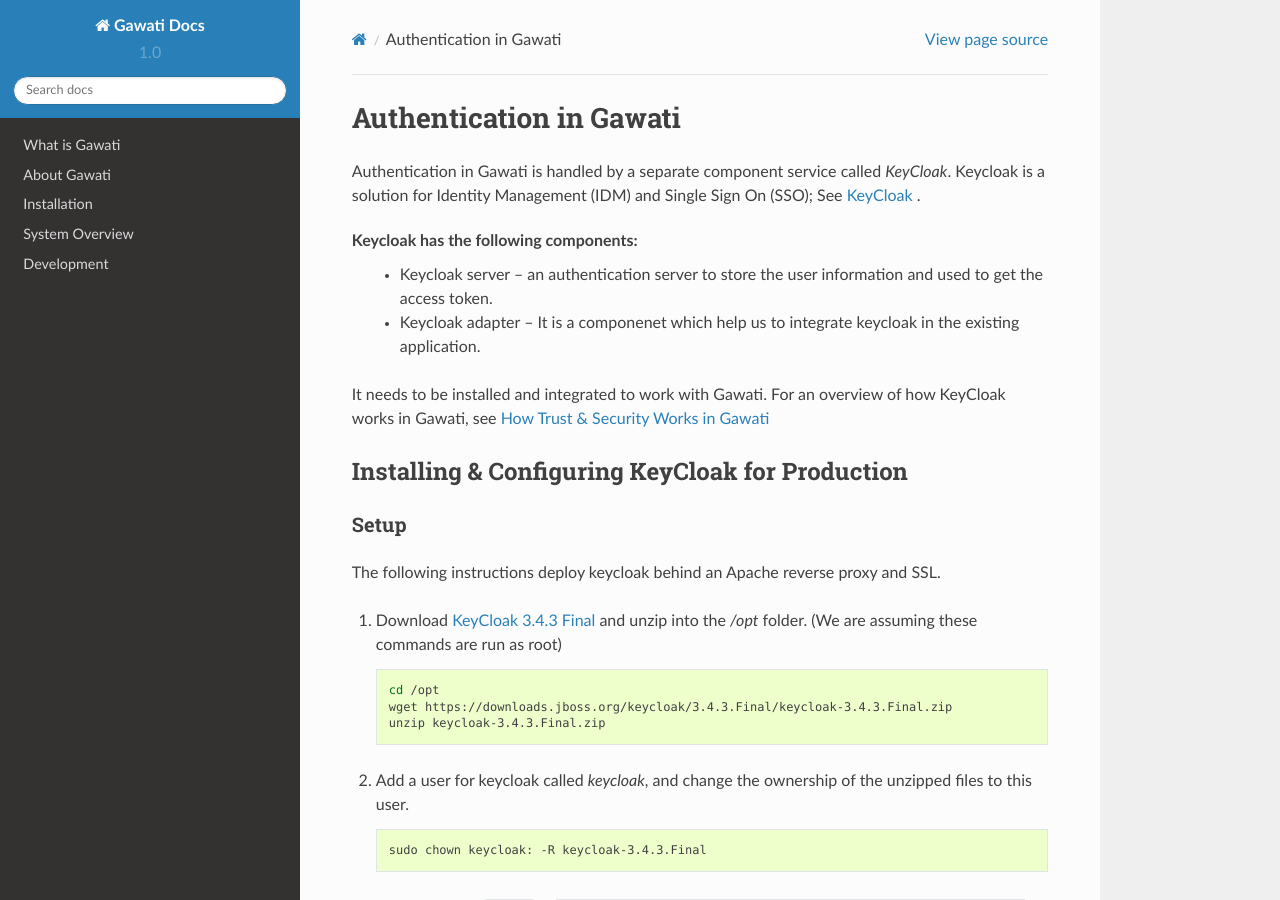
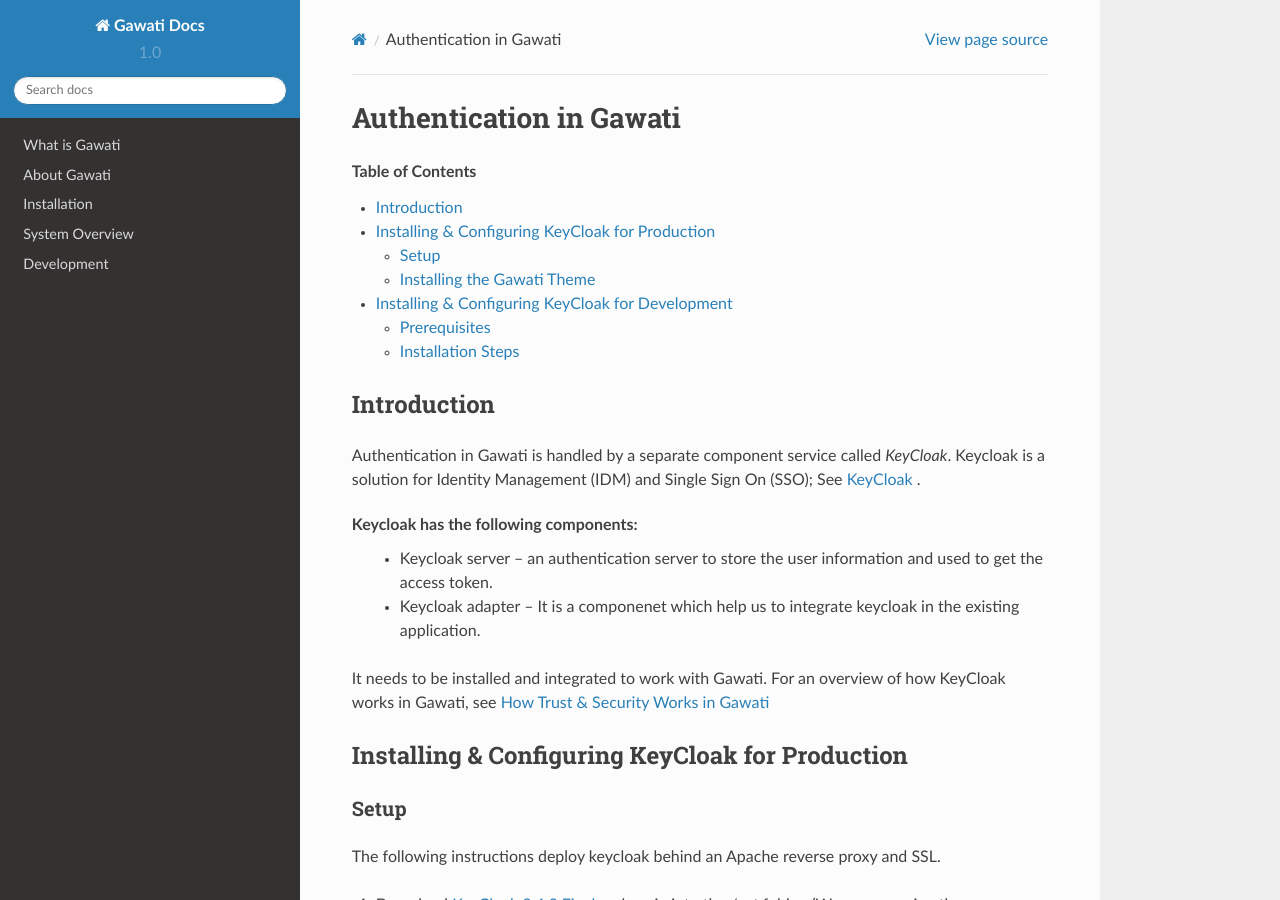
Before and after one commit to gawati/gawati-docs, a Sphinx documentation site: the page built from docs/source/development/authentication.rst, in a window 1280 px wide and 900 px high. Built offline with Sphinx 7.4.7 and the Read the Docs theme 2.0.0, drawn with Linux system fonts in a browser that asks for light colours.

Commit message:
Update authentication

```diff
--- a/docs/source/development/authentication.rst
+++ b/docs/source/development/authentication.rst
@@ -1,6 +1,14 @@
 ########################
 Authentication in Gawati
 ########################
+
+.. contents:: Table of Contents
+  :local:
+
+
+************
+Introduction
+************
 
 Authentication in Gawati is handled by a separate component service called `KeyCloak`.
 Keycloak is a solution for Identity Management (IDM) and Single Sign On (SSO); See `KeyCloak <http://www.keycloak.org/>`_ .
```
